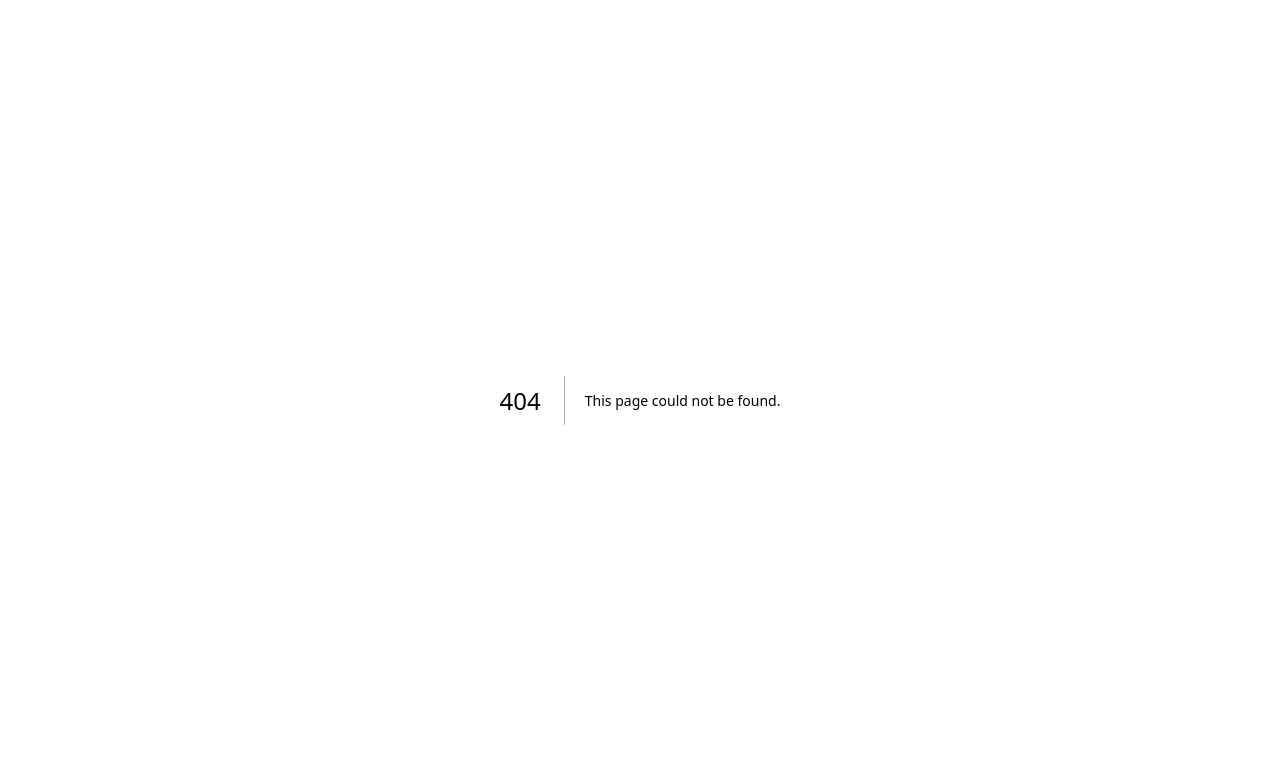
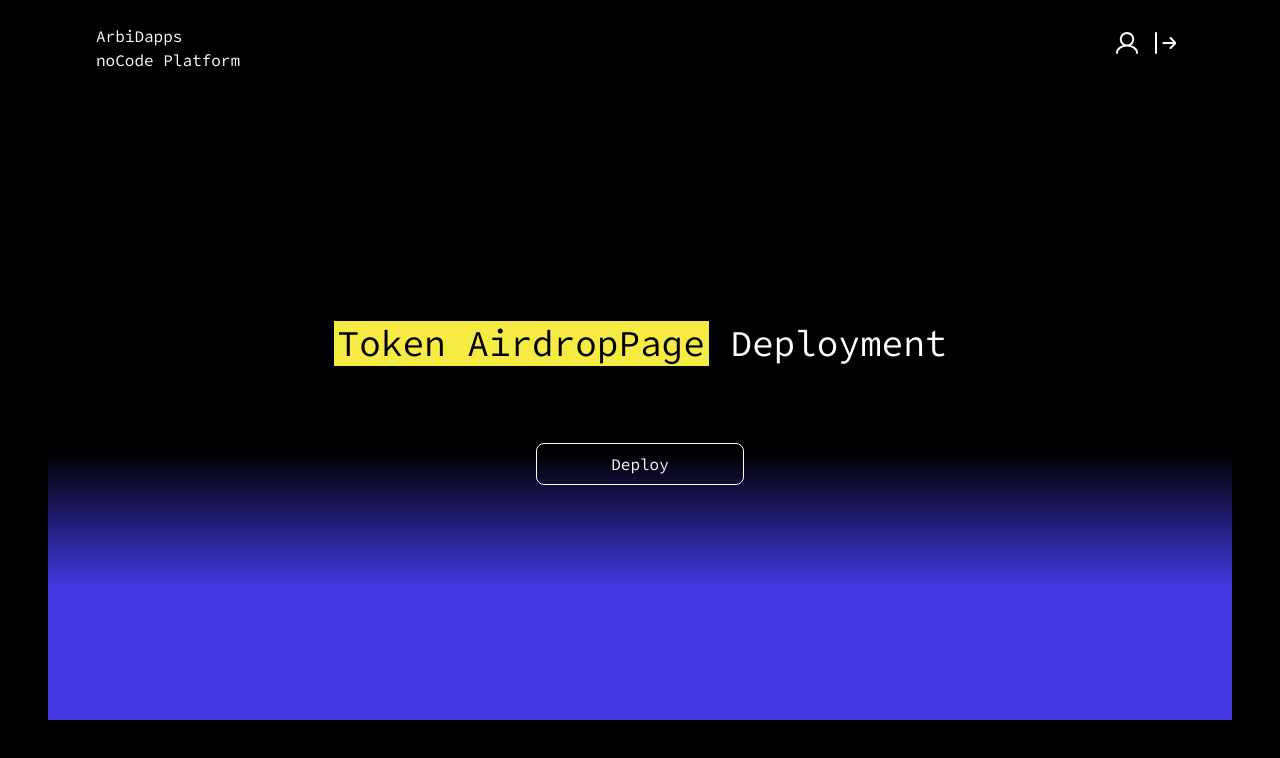
Before and after one commit to ArbiDapps-noCode-platform/arbidapps-nocode, a Next.js app: page /deploy/airdrop in a window 1280 px wide. Before the commit this address had no page. Shown: the top 758 px of the page. Built offline with nearby package versions, Linux system fonts and the light colour scheme.

Commit message:
new: airdrop page refactor: deploy page ready

```diff
--- /dev/null
+++ b/app/(platform)/deploy/airdrop/page.js
@@ -0,0 +1,48 @@
+"use client";
+import { useRouter } from "next/navigation";
+import { motion } from "framer-motion";
+import { useEffect, useState } from "react";
+import { interactionOptions } from "@/public/constants/deploy";
+import DropdownArow_icon from "@/public/assets/icons/DropdownArow_icon";
+
+export default function Home() {
+    const router = useRouter();
+
+    const navigateToPage = () => {
+        router.push("/");
+    };
+
+    return (
+        <main className="relative top-0 left-0 w-full h-full
+        flex flex-col items-center justify-between z-10
+        px-10 sm:px-24 py-20 bg-black text-white"
+        >
+            {/* Background Div */}
+            <div className="absolute bottom-20 h-1/3 -z-10
+            bg-gradient-to-b from-[rgba(0,0,0,0)] via-[rgba(66,55,226,1)] to-[rgba(66,55,226,1)]
+            w-[calc(100%_-_2.5rem)] sm:w-[calc(100%_-_6rem)]"></div>
+
+            {/* Content */}
+            <div className="w-full h-full flex flex-col gap-1.5 justify-center items-center py-28 z-0">
+
+                <h1 className="font-light text-xl sm:text-4xl sm:leading-relaxed mb-16">
+                    <span className="bg-[#F5EB43] px-1 text-black ">Token AirdropPage</span> Deployment
+                </h1>
+
+                <motion.div>
+                    <div className="w-full flex justify-center items-center">
+                        <button
+                            className="w-52 py-1 px-2 sm:py-2 sm:px-4
+                                    border border-white rounded-lg
+                                    hover:bg-white hover:text-black transition duration-200
+                                    outline-none focus:ring-2 focus:ring-white"
+                            onClick={() => alert("lol")}
+                        >
+                            Deploy
+                        </button>
+                    </div>
+                </motion.div>
+            </div>
+        </main>
+    );
+}
--- a/app/(platform)/platform/page.js
+++ b/app/(platform)/platform/page.js
@@ -1,20 +1,25 @@
 "use client";
 import { useRouter } from "next/navigation";
 import { motion } from "framer-motion";
-import { useEffect, useState } from "react";
+import { useState } from "react";
 import { squares, figures } from "@/public/constants/animations";
 
 export default function Platform() {
     const router = useRouter();
 
-    const navigateToPage = () => {
-        router.push("/");
-    };
-
     const [areSquaresVisible, setAreSquaresVisible] = useState("hidden");
 
     // Manage hover states for each square
     const [hoveredIndex, setHoveredIndex] = useState(null);
+
+    // Create an object enumerating the elements from 1 to 5
+    const numberEnum = {
+        0: ["erc721", "/deploy/erc721"],
+        1: ["erc20", "/deploy/erc20"],
+        2: ["Airdrop", "/deploy/airdrop"],
+        3: ["Multisign Smart Account", "/deploy/msa"],
+        4: ["DAO", "/deploy/dao"],
+    };
 
     return (
         <main
@@ -37,30 +42,30 @@ export default function Platform() {
                         }}
                         onAnimationComplete={() => {
                             setTimeout(() => {
-                                setAreSquaresVisible("visible")
+                                setAreSquaresVisible("visible");
                             }, 250);
-                        }} // Change color after animation
-                        className={`group flex-grow h-full justify-center bg-[#4237E2] rounded-xl relative transition-all`} // Adding hover effect to scale down on hover
+                        }}
+                        className={`group flex-grow h-full justify-center bg-[#4237E2] rounded-xl relative transition-all cursor-pointer`}
+                        onClick={() => router.push(numberEnum[index][1])} // Navigate to the corresponding page
                     >
-                        {/* First div occupying the entire space */}
-                        <div className="h-full w-full rounded-xl transition-all duration-300 group-hover:scale-90"
+                        <div
+                            className="h-full w-full rounded-xl transition-all duration-300 group-hover:scale-90"
                             style={{
                                 backgroundColor: square.border,
-                                visibility: areSquaresVisible
-                            }}>
-                        </div>
+                                visibility: areSquaresVisible,
+                            }}
+                        ></div>
 
-                        {/* Second div, 18px smaller both vertically and horizontally */}
-                        <div className="rounded-xl absolute top-0 left-0 z-10 flex justify-center items-center"
+                        <div
+                            className="rounded-xl absolute top-0 left-0 z-10 flex justify-center items-center"
                             style={{
                                 backgroundColor: square.color,
-                                width: `calc(100% - 18px)`, // Make width 18px smaller
-                                height: `calc(100% - 18px)`, // Make height 18px smaller
-                                top: "9px", // Center the smaller div vertically
-                                left: "9px", // Center the smaller div horizontally
-                                visibility: areSquaresVisible
+                                width: `calc(100% - 18px)`,
+                                height: `calc(100% - 18px)`,
+                                top: "9px",
+                                left: "9px",
+                                visibility: areSquaresVisible,
                             }}
-                            // We'll handle mouse events here to trigger the small squares animation
                             onMouseEnter={() => setHoveredIndex(index)}
                             onMouseLeave={() => setHoveredIndex(null)}
                         >
@@ -69,7 +74,9 @@ export default function Platform() {
                                     <motion.div
                                         key={i}
                                         className="absolute w-[20px] h-[20px]"
-                                        style={{ backgroundColor: square.miniSquaresColor }}
+                                        style={{
+                                            backgroundColor: square.miniSquaresColor,
+                                        }}
                                         initial={{
                                             x: sq.initialX * 20,
                                             y: sq.initialY * 20,
@@ -97,8 +104,9 @@ export default function Platform() {
             </div>
 
             {/* Text Carousel */}
-            <div className="w-full overflow-hidden relative bg-black flex items-center">
+            <div className="w-full overflow-hidden relative bg-black flex items-center mt-6">
                 <div className="carousel flex whitespace-nowrap">
+                    {hoveredIndex === null ? (
                         <div className="animate-scroll">
                             {Array(10)
                                 .fill("select token")
@@ -111,18 +119,13 @@ export default function Platform() {
                                     </span>
                                 ))}
                         </div>
-                    <div className="animate-scroll">
-                        {Array(10)
-                            .fill("select token")
-                            .map((text, index) => (
-                                <span
-                                    key={`text-duplicate-${index}`}
-                                    className="mx-4 text-6xl font-bold text-white"
-                                >
-                                    {text}
+                    ) : (
+                        <div className="flex justify-center w-full">
+                            <span className="text-6xl font-bold text-white">
+                                {numberEnum[hoveredIndex][0]}
                             </span>
-                            ))}
                         </div>
+                    )}
                 </div>
             </div>
 
@@ -130,6 +133,7 @@ export default function Platform() {
             <style jsx>{`
                 .carousel {
                     display: flex;
+                    overflow: hidden;
                 }
                 .animate-scroll {
                     display: flex;
```
Lines whose indentation alone changed are shown as unchanged.
